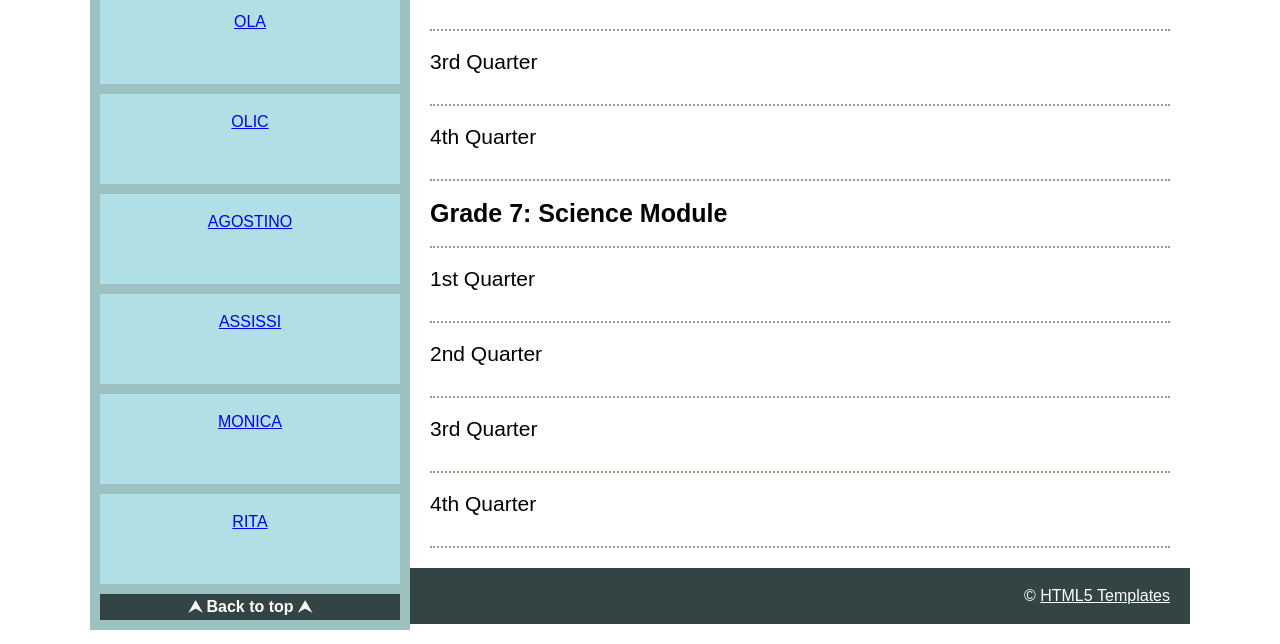
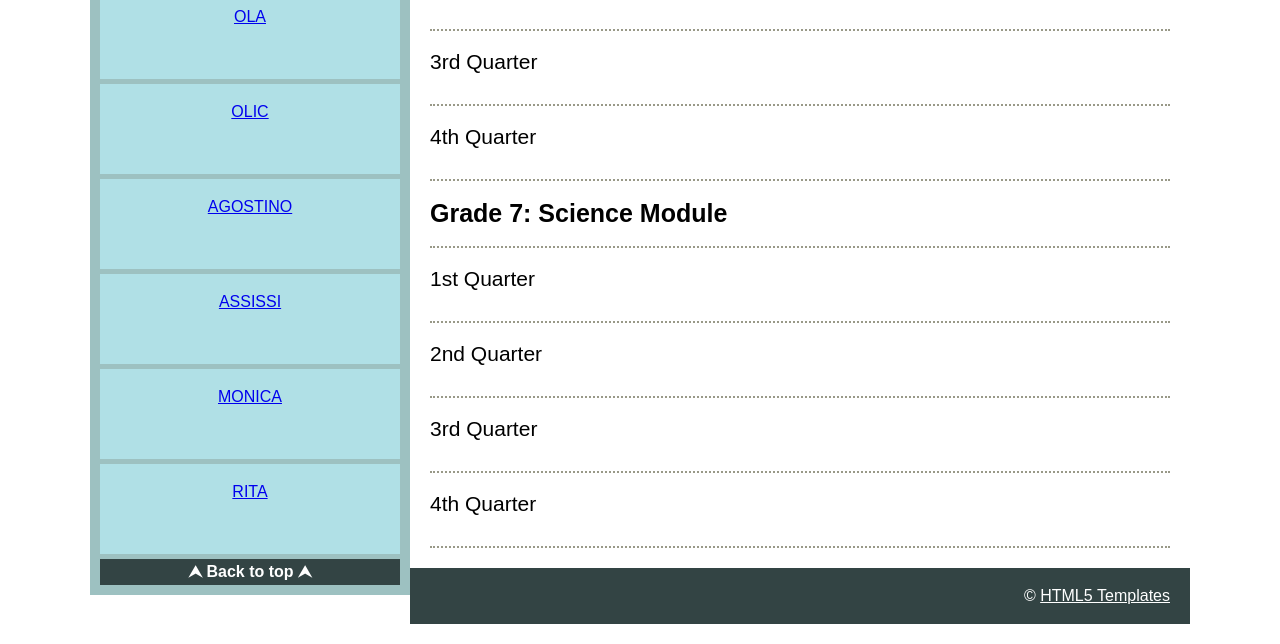
Before and after one commit to g1ngz/grade, a plain HTML site: page index.html in a window 1280 px wide. Shown: the part 246-890 px from the top of the page. Drawn offline with Linux system fonts and the light colour scheme.

Commit message:
create style.css file

```diff
--- a/style.css
+++ b/style.css
@@ -28,7 +28,7 @@ article h2{font-weight:normal;margin-bottom:12px}
 footer{background:#344;max-width:1000px;margin:0 -20px;clear:both;text-align:right}
 footer p{padding:20px;color:#FFF}
 address{padding:10px 20px 30px 10px}
-aside > div{margin:10px auto;background:#344;min-height:50px;padding:20px 10px;text-align:center;color:#FFF}
+aside > div{margin:5px auto;background:#344;min-height:50px;padding:20px 10px;text-align:center;color:#FFF}
 a#logo{vertical-align:middle;font-size:40px;color:#344;font-weight:bold;display:block;text-decoration:none;text-align:center;line-height:40px;padding:60px 5px}
 body > section{max-width:1000px;margin:auto;padding:30px 0px;border-bottom:1px solid #999;color:#333}
 #sidebarBackTop{background:#286983;color:#FFF;opacity:0.8;cursor:pointer;display:block;padding:5px}
```
